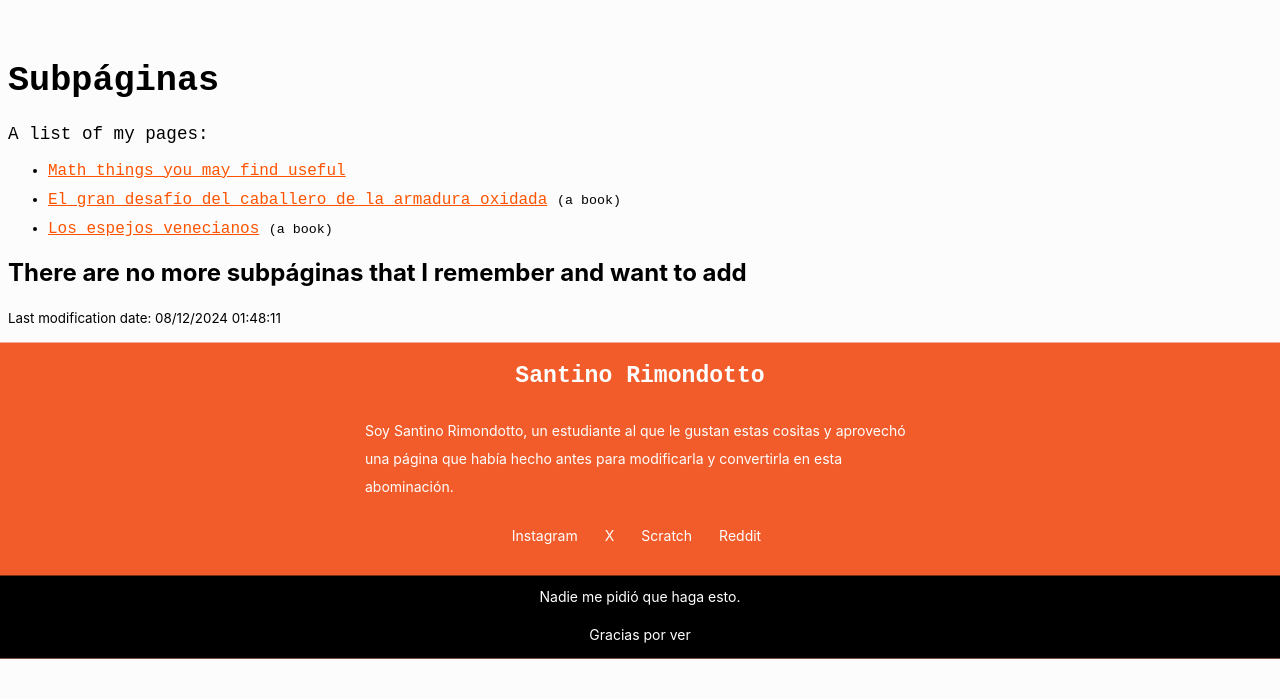
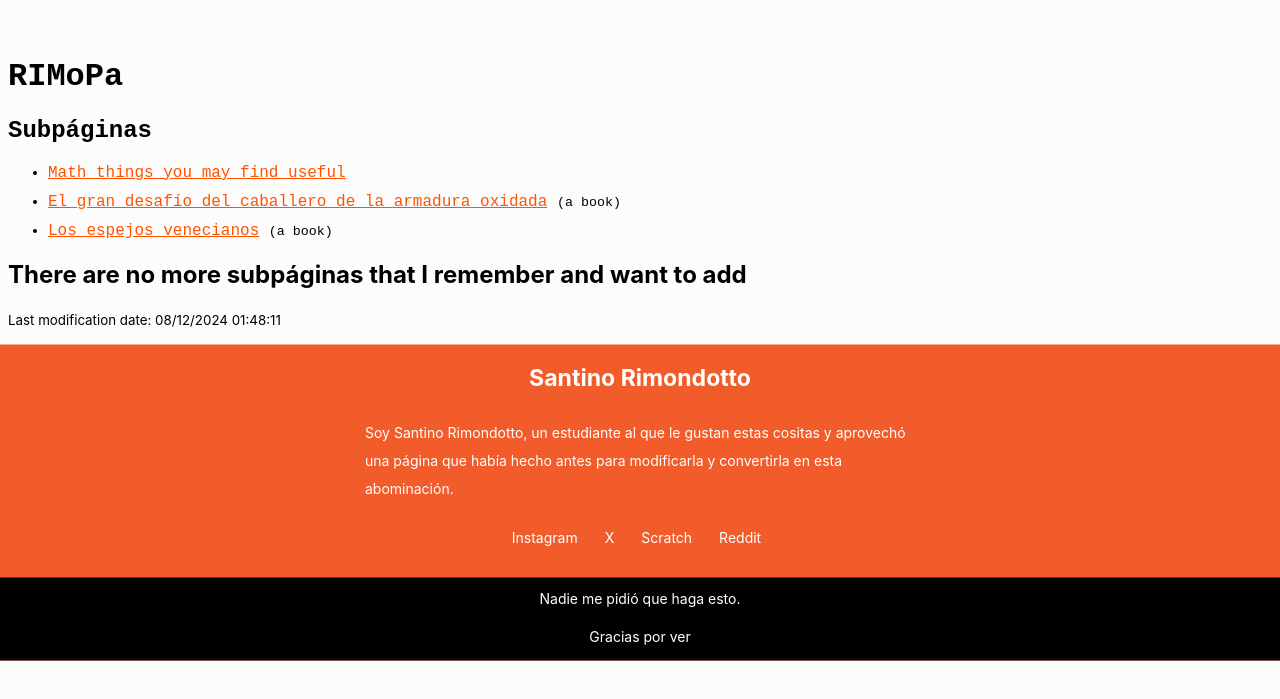
Before and after one commit to rimopa/RIMOPA, a plain HTML site: page index.html in a window 1280 px wide. Shown: the part 51-750 px from the top of the page. Drawn offline with Linux system fonts and the light colour scheme.

Commit message:
css+title fun

```diff
--- /dev/null
+++ b/general/capitalization-title.js
@@ -0,0 +1,30 @@
+function getRandomInt(max) {
+  return Math.floor(Math.random() * max);
+}
+function dec2bin(dec) {
+  return (dec >>> 0).toString(2);
+}
+function setCharAt(str, index, chr) {
+  if (index > str.length - 1) return str;
+  return str.substring(0, index) + chr + str.substring(index + 1);
+}
+
+function capitalizationTitle() {
+  var title = document.getElementById("pageTitle").innerText;
+  setTimeout(() => {
+    var capitalizationCode = dec2bin(getRandomInt(2 ** title.length));
+    capitalizationCode = ("0".repeat(title.length) + capitalizationCode).slice(
+      -title.length
+    ); //adding 0 pad so It doesn't make letter N°1 always uppercase (except when number is 0)
+    for (let index = 0; index < title.length; index++) {
+      if (capitalizationCode[index] == "1") {
+        title = setCharAt(title, index, title[index].toUpperCase());
+      } else {
+        title = setCharAt(title, index, title[index].toLowerCase());
+      }
+    }
+    document.getElementById("pageTitle").innerText = title;
+    capitalizationTitle();
+  }, "100");
+}
+capitalizationTitle();
--- a/general/index.css
+++ b/general/index.css
@@ -15,8 +15,9 @@ main {
 header {
   font-size: 110%;
 }
-header,
-.index {
+.index,
+.section-title,
+#pageTitle {
   font-family: "Courier New", Courier, monospace, "Georgia", "Times New Roman",
     Times, serif;
 }
@@ -39,12 +40,6 @@ bar a {
 }
 body.dark bar a {
   color: #fff;
-}
-bar a:hover {
-  color: #000;
-}
-body.dark bar a:hover {
-  color: #f6ab3c;
 }
 /*  header*/
 #header {
@@ -126,12 +121,10 @@ body.dark #header h-item.button:hover {
     color: #00dc0f;
   }
 }
-a.noticeToNormal,
-ul.index li a {
+a {
   color: #ff5300;
 }
-a.noticeToNormal:hover,
-ul.index li a:hover {
+a:hover {
   animation: imHere 3s linear 1 alternate-reverse;
 }
 li {
--- a/index.html
+++ b/index.html
@@ -11,6 +11,11 @@
     <meta name="theme-color" content="#ee7248" />
     <!--refs-->
     <meta name="canonical" content="https://rimopa.github.io/RIMOPA/" />
+    <script
+      type="text/javascript"
+      src="general/capitalization-title.js"
+      defer
+    ></script>
     <!--general-->
     <title>Rimopa</title>
     <meta name="description" content="An index page for an index guy" />
@@ -63,10 +68,8 @@
 			</h-item>-->
     </bar>
     <main>
-      <header>
-        <h1 title="Subpáginas, tan solo eso">Subpáginas</h1>
-        <p>A list of my pages:</p>
-      </header>
+      <h1 id="pageTitle" title="undefined capitalization">rimopa</h1>
+      <h2 class="section-title" title="Subpáginas, tan solo eso">Subpáginas</h2>
       <ul class="noticeToNormal index">
         <li title="Alottamath">
           <a href="math.html">Math things you may find useful</a>
```
Also changed, not shown: math.html (+9 -6 lines).
